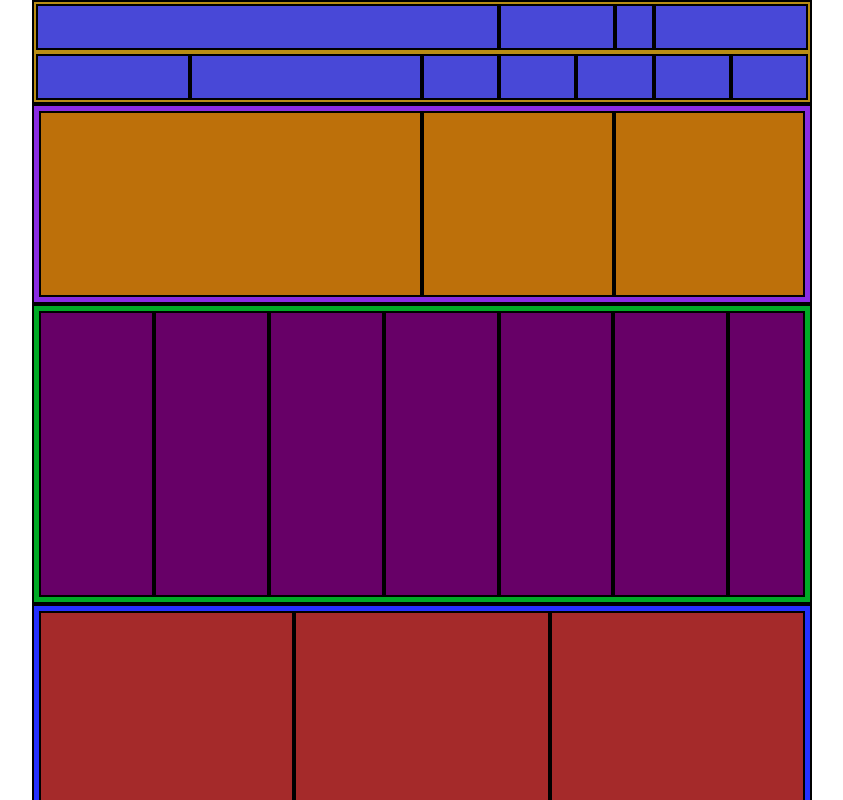
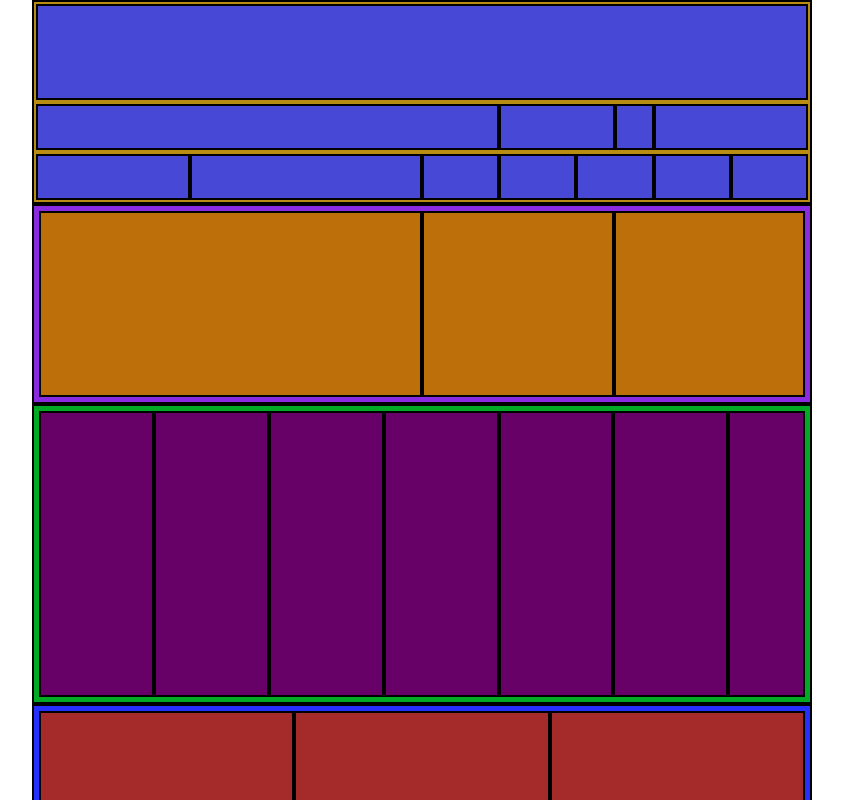
Before and after one commit to kevinnail/ob-copy-website, a plain HTML site: page index.html in a window 1280 px wide. Shown: the top 800 px of the page, without its empty margins (218-1061 px from the left). Drawn offline with Linux system fonts and the light colour scheme.

Commit message:
Just realized I missed part of the header! Fixed.

```diff
--- a/index.html
+++ b/index.html
@@ -18,18 +18,19 @@
 
     <body>
         <header>
-            <div class="header-div"></div>
+            <!-- <div class="header-div"></div> -->
 
             <div class="header-div">
-                <div>
+                <ul class="header-ul">
+                    <li></li>
+                </ul>
                 <ul class="header-ul1">
                     <li></li>
                     <li></li>
                     <li></li>
                     <li></li>
                 </ul>
-                </div>
-                <div>
+
                 <ul class="header-ul2">
                     <li></li>
                     <li></li>
@@ -39,7 +40,6 @@
                     <li></li>
                     <li></li>
                 </ul>
-                </div>
             </div>
         </header>
 
@@ -78,15 +78,13 @@
         </main>
 
         <footer>
-            <div>
             <ul class="footer-ul1">
                 <li></li>
                 <li></li>
                 <li></li>
                 <li></li>
             </ul>
-            </div>
-            <div>
+
             <ul class="footer-ul2">
                 <li></li>
                 <li></li>
@@ -94,7 +92,6 @@
                 <li></li>
                 <li></li>
             </ul>
-            </div>
 
             <div class="footer-div3">
                 <div></div>
--- a/styles/global.css
+++ b/styles/global.css
@@ -11,16 +11,25 @@ body {
 header {
     margin: 0px 250px;
     display: grid;
-    /* grid-template-rows: auto; */
+    /* grid-template-rows: 2fr 1fr 1fr; */
     background-color: aqua;
     border: 2px solid black;
 }
 
-header div {
+.header-div {
     display: grid;
-    /* grid-template-rows: 50% 50%; */
+    grid-template-rows: 2fr 1fr 1fr;
+    /* grid-template-rows: 50% 25% 25%; */
     /* background-color: rgb(134, 249, 195);
     border: 2px solid black; */
+}
+
+.header-ul {
+    display: grid;
+    /* grid-template-columns: 60% 15% 5% 20%; */
+    background-color: rgb(185, 141, 20);
+    /* height: 50px; */
+    padding: 2px;
 }
 
 .header-ul1 {
@@ -38,6 +47,7 @@ header div {
     padding: 2px;
 }
 
+.header-ul li,
 .header-ul1 li,
 .header-ul2 li {
     border: 2px solid black;
```
Lines whose indentation alone changed are shown as unchanged.
